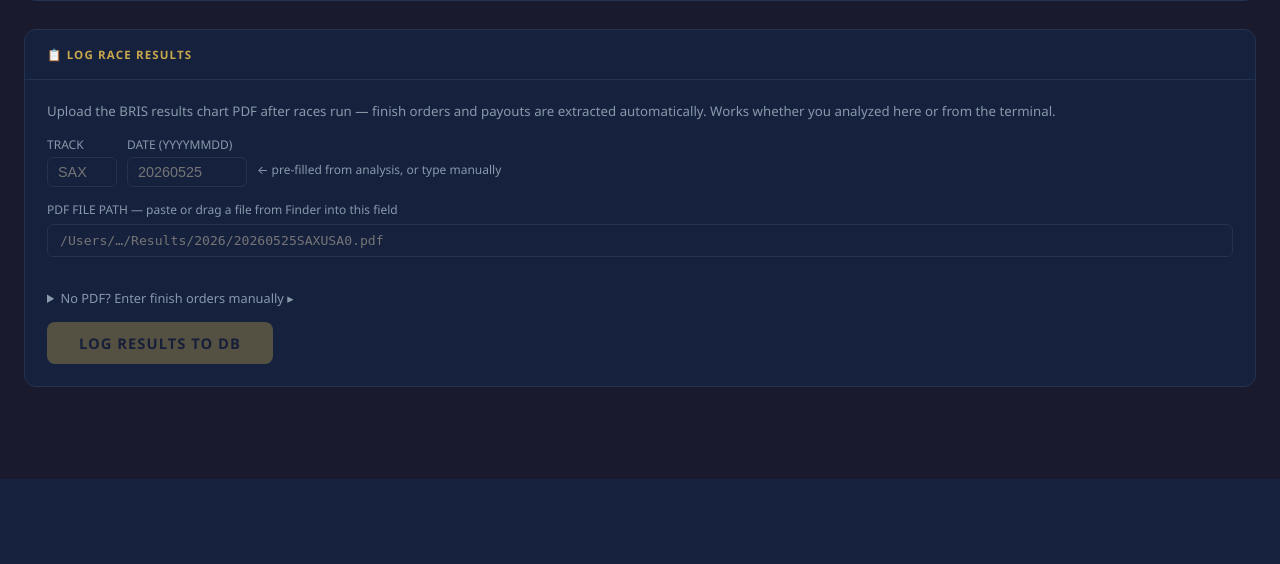
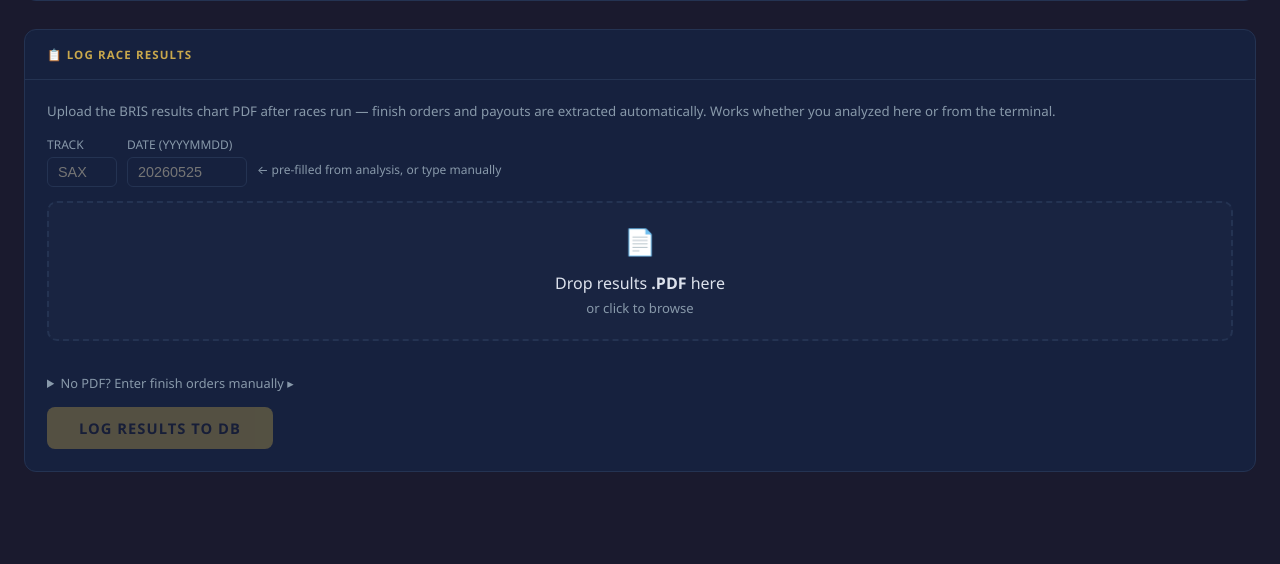
Before and after one commit to hadlian/HorseRacing, a Flask app: page / in a window 1280 px wide. Shown: the part 564-1128 px from the top of the page. Before the commit the page ends 1043 px from the top, so only its background shows below. Run offline with Flask 3, Linux system fonts and the light colour scheme.

Commit message:
Restore results PDF drop zone; fix bfcache with location.reload()
- Drop zone is back (was wrongly replaced with a path text input)
- resultFile (File object) is sent as multipart upload same as before
- bfcache fix: window pageshow with e.persisted forces location.reload()
  instead of trying to out-race the browser's form restoration
- updateLogBtn checks resultFile object, not a path string

Co-Authored-By: Claude Sonnet 4.6 <noreply@anthropic.com>

```diff
--- a/webapp/templates/index.html
+++ b/webapp/templates/index.html
@@ -1030,18 +1030,16 @@
         </div>
       </div>
 
-      <div style="margin-bottom:4px">
-        <label style="font-size:0.75rem;color:var(--muted);display:block;margin-bottom:5px">
-          PDF FILE PATH
-          <span style="color:var(--muted);font-weight:normal"> — paste or drag a file from Finder into this field</span>
-        </label>
-        <input type="text" id="resPdfPath" placeholder="/Users/…/Results/2026/20260525SAXUSA0.pdf"
-               autocomplete="off" spellcheck="false"
-               style="width:100%;background:var(--card-bg);border:1px solid var(--border);
-                      border-radius:6px;padding:8px 12px;color:var(--text);font-size:0.82rem;
-                      font-family:monospace">
-        <div id="resPdfStatus" style="font-size:0.78rem;margin-top:5px;min-height:1.2em"></div>
+      <div class="drop-zone" id="resultDropZone" tabindex="0" role="button"
+           aria-label="Drop results PDF here" style="padding:20px;min-height:80px">
+        <div class="drop-icon" style="font-size:1.6rem">📄</div>
+        <p class="drop-main" style="margin:4px 0">Drop results <strong>.PDF</strong> here</p>
+        <p class="drop-hint" style="margin:0">or click to browse</p>
+        <input type="file" id="resultFileInput" accept=".pdf,.PDF" style="display:none">
       </div>
+      <div id="resPdfStatus" style="font-size:0.8rem;margin:6px 0 0;min-height:1.2em"></div>
+      <!-- hidden path field — populated by drop/browse, sent to server -->
+      <input type="hidden" id="resPdfPath">
 
       <!-- Manual fallback -->
       <details style="margin-top:12px">
@@ -2200,52 +2198,52 @@ const resultsLogOut   = document.getElementById('resultsLogOutput');
 const manualGrid      = document.getElementById('manualResultsGrid');
 const resTrackInput   = document.getElementById('resTrack');
 const resDateInput    = document.getElementById('resDate');
-const resPdfPath      = document.getElementById('resPdfPath');
 const resPdfStatus    = document.getElementById('resPdfStatus');
-
-// Enable Log button whenever track+date are filled AND (PDF path or manual entry present)
+const resultDropZone  = document.getElementById('resultDropZone');
+
+let resultFile = null;  // File object from drop/browse
+
+// Force a full reload when restored from bfcache — guarantees clean state
+window.addEventListener('pageshow', (e) => { if (e.persisted) location.reload(); });
+
+// Enable Log button whenever track+date are filled AND (PDF file or manual entry present)
 function updateLogBtn() {
   const hasTarget = resTrackInput.value.trim().length >= 2 && resDateInput.value.trim().length === 8;
-  const hasPdf    = resPdfPath.value.trim().length > 0;
-  const hasManual = Array.from(document.querySelectorAll('[id^="man_"]')).some(el => el.value.trim());
-  logResultsBtn.disabled = !(hasTarget && (hasPdf || hasManual));
+  const hasData   = !!resultFile || Array.from(document.querySelectorAll('[id^="man_"]')).some(el => el.value.trim());
+  logResultsBtn.disabled = !(hasTarget && hasData);
 }
 resTrackInput.addEventListener('input', updateLogBtn);
 resDateInput.addEventListener('input',  updateLogBtn);
-resPdfPath.addEventListener('input', () => {
-  const v = resPdfPath.value.trim();
-  if (!v) {
-    resPdfStatus.textContent = '';
-    resPdfStatus.style.color = '';
-  } else if (!v.toLowerCase().endsWith('.pdf')) {
-    resPdfStatus.textContent = '⚠ Path should end in .pdf';
-    resPdfStatus.style.color = 'var(--gold)';
-  } else {
-    const name = v.split('/').pop();
-    resPdfStatus.textContent = `📄 ${name}`;
-    resPdfStatus.style.color = 'var(--green)';
-  }
+
+// Wire up result drop zone
+function getResultFileInput() { return document.getElementById('resultFileInput'); }
+
+resultDropZone.addEventListener('click', () => getResultFileInput().click());
+resultDropZone.addEventListener('keydown', e => { if (e.key==='Enter'||e.key===' ') getResultFileInput().click(); });
+resultDropZone.addEventListener('dragover',  e => { e.preventDefault(); resultDropZone.classList.add('over'); });
+resultDropZone.addEventListener('dragleave', () => resultDropZone.classList.remove('over'));
+resultDropZone.addEventListener('drop', e => {
+  e.preventDefault(); resultDropZone.classList.remove('over');
+  const f = e.dataTransfer.files[0];
+  if (f && f.name.match(/\.pdf$/i)) { resultFile = f; updateResultFile(); }
+  else resPdfStatus.textContent = '⚠ Drop a .pdf file';
+});
+resultDropZone.addEventListener('change', e => {   // bubbled from hidden input
+  const f = e.target.files[0];
+  if (f) { resultFile = f; updateResultFile(); }
+});
+
+function updateResultFile() {
+  if (!resultFile) return;
+  resultDropZone.innerHTML = `
+    <div class="drop-icon" style="font-size:1.6rem">✅</div>
+    <p class="drop-main" style="margin:4px 0;color:var(--green)"><strong>${resultFile.name}</strong></p>
+    <p class="drop-hint" style="margin:0">Click to choose a different file</p>
+    <input type="file" id="resultFileInput" accept=".pdf,.PDF" style="display:none">
+  `;
+  resPdfStatus.textContent = '';
   updateLogBtn();
-});
-
-// Clear all Results Logger state.
-// Called immediately AND deferred via pageshow — the defer ensures we run
-// AFTER the browser finishes replaying bfcache/session form values.
-function clearResultsLogger() {
-  resTrackInput.value      = '';
-  resDateInput.value       = '';
-  resPdfPath.value         = '';
-  resPdfStatus.textContent = '';
-  resPdfStatus.style.color = '';
-  manualGrid.innerHTML     = '';
-  hide(resultsLogOut);
-  updateLogBtn();
-}
-clearResultsLogger();  // immediate: fresh load
-window.addEventListener('pageshow', () => {
-  clearResultsLogger();               // instant pass
-  setTimeout(clearResultsLogger, 50); // deferred: wins the race against bfcache restore
-});
+}
 
 function setupResultsLogger() {
   // Pre-fill track/date from the just-analyzed DRF (user can still edit)
@@ -2291,7 +2289,6 @@ function setupResultsLogger() {
 logResultsBtn.addEventListener('click', async () => {
   const trackVal  = resTrackInput.value.trim().toUpperCase();
   const dateVal   = resDateInput.value.trim();
-  const pdfPath   = resPdfPath.value.trim();
   const hasManual = Array.from(document.querySelectorAll('[id^="man_"]')).some(el => el.value.trim());
 
   if (!trackVal || dateVal.length !== 8) {
@@ -2299,8 +2296,8 @@ logResultsBtn.addEventListener('click', async () => {
     show(resultsLogOut);
     return;
   }
-  if (!pdfPath && !hasManual) {
-    resultsLogOut.innerHTML = '<span style="color:var(--red)">❌ Paste the results PDF path or enter finish orders manually first.</span>';
+  if (!resultFile && !hasManual) {
+    resultsLogOut.innerHTML = '<span style="color:var(--red)">❌ Drop a results PDF or enter finish orders manually first.</span>';
     show(resultsLogOut);
     return;
   }
@@ -2313,8 +2310,8 @@ logResultsBtn.addEventListener('click', async () => {
   fd.append('track', trackVal);
   fd.append('date',  dateVal);
 
-  if (pdfPath) {
-    fd.append('pdf_path', pdfPath);
+  if (resultFile) {
+    fd.append('pdf', resultFile);
   }
 
   // Collect manual entries (works with or without prior analysis)
```
